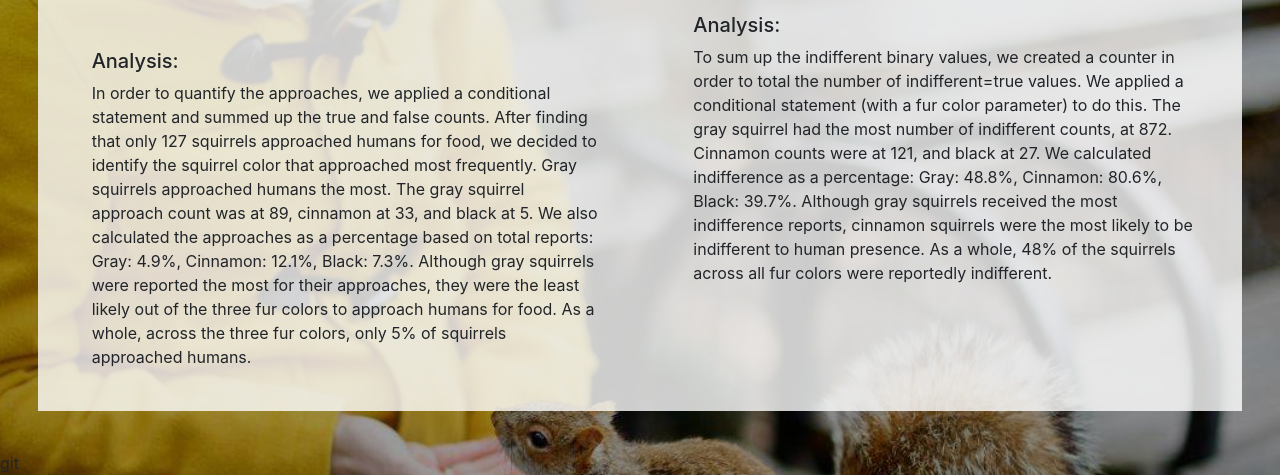
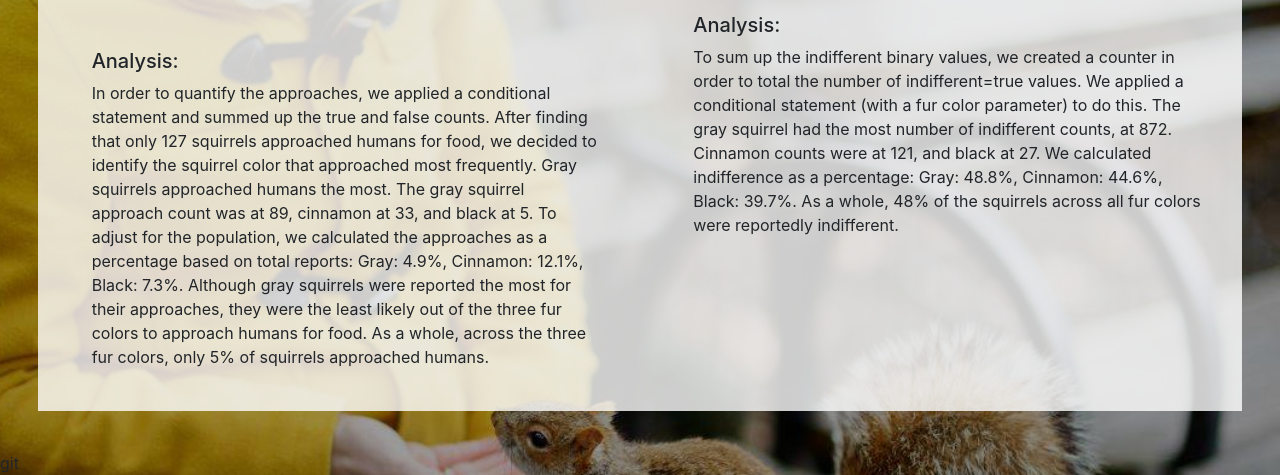
Before and after one commit to WilliamRoll/Central-Park-Squirrel-Census, a Flask app: page /bar.html in a window 1280 px wide. Shown: the part 880-1355 px from the top of the page. Run offline with Flask 2, Linux system fonts and the light colour scheme; data that the repository does not hold is empty; some libraries are stand-ins or nearby versions.

Commit message:
updating graphs

```diff
--- a/templates/bar.html
+++ b/templates/bar.html
@@ -108,8 +108,8 @@
               <h3>Analysis:</h3>
               <p>In order to quantify the approaches, we applied a conditional statement and summed up the true and false counts.
                 After finding that only 127 squirrels approached humans for food, we decided to identify the squirrel color that approached most frequently.
-                Gray squirrels approached humans the most. The gray squirrel approach count was at 89, cinnamon at 33, and black at 5. We also calculated
-                the approaches as a percentage based on total reports: Gray: 4.9%, Cinnamon: 12.1%, Black: 7.3%. Although gray squirrels were reported the most for
+                Gray squirrels approached humans the most. The gray squirrel approach count was at 89, cinnamon at 33, and black at 5. To adjust for the population,
+                we calculated the approaches as a percentage based on total reports: Gray: 4.9%, Cinnamon: 12.1%, Black: 7.3%. Although gray squirrels were reported the most for
                 their approaches, they were the least likely out of the three fur colors to approach humans for food. As a whole, across the three fur colors, only 5% of squirrels
                 approached humans.
               </p>
@@ -133,8 +133,8 @@
               <br>
               <h3>Analysis: </h3>
                 <p>To sum up the indifferent binary values, we created a counter in order to total the number of indifferent=true values. We applied a conditional statement (with a fur color parameter) to do this.
-                The gray squirrel had the most number of indifferent counts, at 872. Cinnamon counts were at 121, and black at 27. We calculated indifference as a percentage: Gray: 48.8%, Cinnamon: 80.6%, Black: 39.7%.
-                Although gray squirrels received the most indifference reports, cinnamon squirrels were the most likely to be indifferent to human presence. As a whole, 48% of the squirrels across all fur colors were reportedly indifferent.
+                The gray squirrel had the most number of indifferent counts, at 872. Cinnamon counts were at 121, and black at 27. We calculated indifference as a percentage: Gray: 48.8%, Cinnamon: 44.6%, Black: 39.7%.
+                As a whole, 48% of the squirrels across all fur colors were reportedly indifferent.
               </p>
 
           </div>
```
